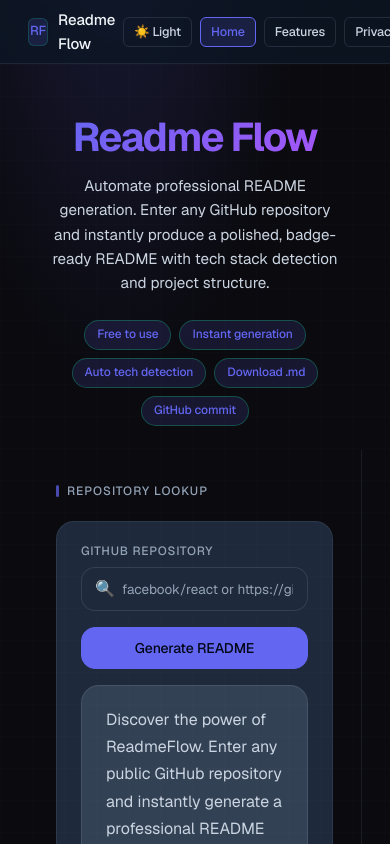
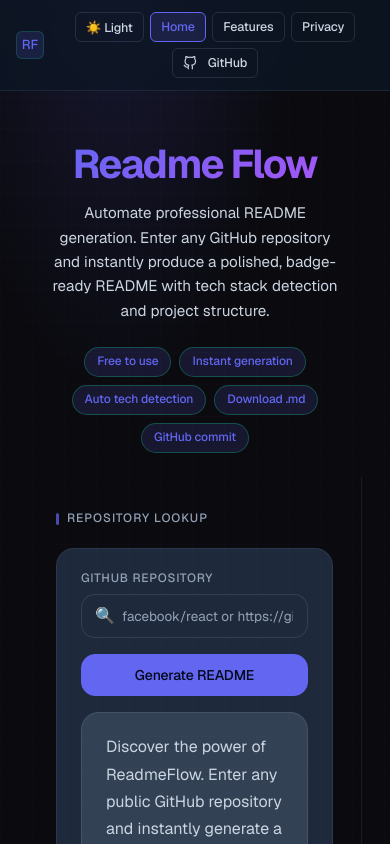
Before and after one commit to S4-coder/Read-Me-Flow, a Next.js app: page / in a window 390 px wide. Shown: the top 844 px of the page. Built offline with nearby package versions, Linux system fonts and the light colour scheme.

Commit message:
Fix navbar wrapping and body width

```diff
--- a/app/globals.css
+++ b/app/globals.css
@@ -203,7 +203,7 @@
 
 .workspace {
   width: 100%;
-  max-width: 100vw;
+  max-width: 100%;
   display: grid;
   grid-template-columns: 45fr 55fr;
   gap: 0;
@@ -234,14 +234,17 @@
 
 /* ─── Navbar ────────────────────────────────────────────────── */
 .navbar {
-  height: 64px;
+  min-height: 64px;
+  height: auto;
   border-bottom: 1px solid var(--border-dim);
   background: rgba(13, 23, 38, 0.75);
   backdrop-filter: blur(12px);
   -webkit-backdrop-filter: blur(12px);
   display: flex;
   align-items: center;
-  padding: 0 1.75rem;
+  justify-content: space-between;
+  gap: 0.75rem;
+  padding: 0.75rem 1.75rem;
   position: sticky;
   top: 0;
   z-index: 50;
@@ -255,6 +258,8 @@
   font-weight: 500;
   color: var(--text-primary);
   letter-spacing: -0.01em;
+  min-width: 0;
+  flex-shrink: 0;
 }
 
 .brand-icon {
@@ -274,7 +279,31 @@
   margin-left: auto;
   display: flex;
   align-items: center;
+  justify-content: flex-end;
   gap: 8px;
+  flex-wrap: wrap;
+  min-width: 0;
+}
+
+@media (max-width: 760px) {
+  .navbar {
+    padding: 0.75rem 1rem;
+  }
+
+  .navbar-brand span {
+    display: none;
+  }
+
+  .navbar-actions {
+    width: 100%;
+    justify-content: center;
+    gap: 0.4rem;
+  }
+
+  .btn-sm {
+    padding: 0 8px;
+    font-size: 12px;
+  }
 }
 
 /* ─── Buttons ───────────────────────────────────────────────── */
```
